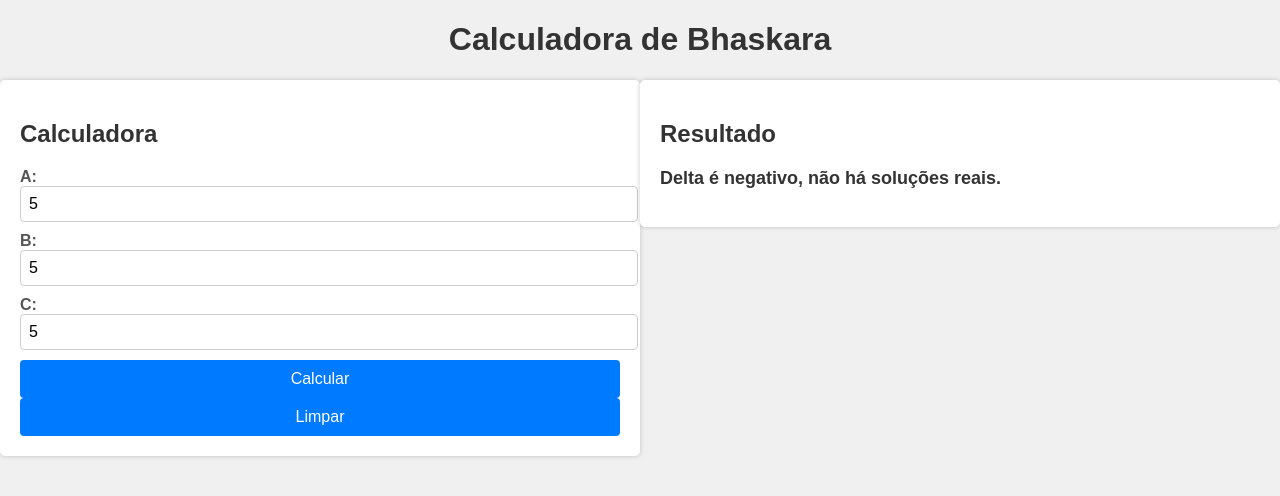
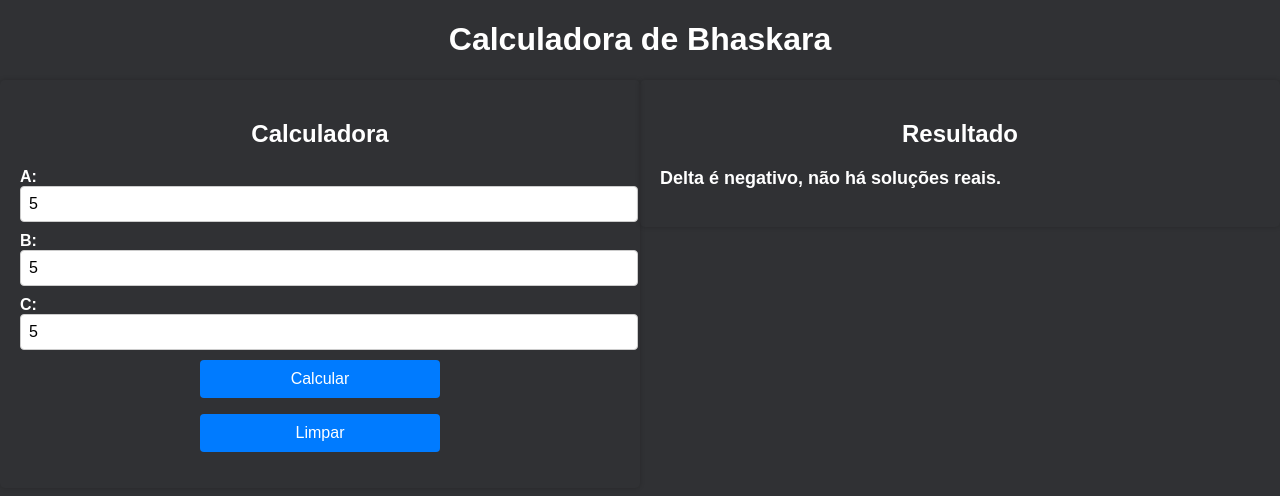
Before and after one commit to MarceloTadini/Bhaskara, a plain HTML site: page index.html in a window 1280 px wide. Both pictures are taken after typing "5", "5", "5" into the empty fields and a click on the button "Calcular". Drawn offline with Linux system fonts and the light colour scheme.

Commit message:
Final project

```diff
--- /dev/null
+++ b/calcula.js
@@ -0,0 +1,40 @@
+// Espera até que o DOM esteja completamente carregado para garantir que os elementos estejam disponíveis
+document.addEventListener('DOMContentLoaded', function () {
+    event.preventDefault(); // Evita o comportamento padrão de envio do formulário
+    // Selecionando cada elemento do form e jogando dentro de uma variável
+    const calculateButton = document.getElementById('calcular'); // Botão de cálculo
+    const cleanButton = document.getElementById('limpar');     // Botão de limpar
+    const resultElement = document.getElementById('resultado'); // Elemento onde o resultado será exibido
+    const bhaskaraForm = document.getElementById('bhaskaraForm');  // Formulário que contém os campos
+
+    // Adiciona um ouvinte de evento para o clique no botão "Calcular"
+    calculateButton.addEventListener('click', function () {
+        // Obtém os valores dos inputs e converte em números de ponto flutuante
+        const a = parseFloat(document.getElementById('a').value);
+        const b = parseFloat(document.getElementById('b').value);
+        const c = parseFloat(document.getElementById('c').value);
+
+        // Calcula o delta
+        const delta = b ** 2 - 4 * a * c;
+
+        // Verifica se o delta é um número válido
+        if (isNaN(delta)) {
+            resultElement.textContent = 'Preencha os campos corretamente.';
+        } else if (delta < 0) {
+            resultElement.textContent = 'Delta é negativo, não há soluções reais.';
+        } else {
+            // Calcula as raízes (x1 e x2) e exibe o resultado
+            const x1 = (-b + Math.sqrt(delta)) / (2 * a);
+            const x2 = (-b - Math.sqrt(delta)) / (2 * a);
+
+            resultElement.textContent = `X': ${x1.toFixed(2)}, X'': ${x2.toFixed(2)}`;
+        }
+    });
+
+    // Adiciona um ouvinte de evento para o clique no botão "Limpar"
+    cleanButton.addEventListener('click', function () {
+        // Reseta o formulário e limpa o elemento de resultado
+        bhaskaraForm.reset();
+        resultElement.textContent = '';
+    });
+});
--- a/index.html
+++ b/index.html
@@ -21,8 +21,10 @@
                 <label for="c">C:</label>
                 <input type="number" id="c" required>
 
-                <button type="button" id="calcular">Calcular</button>
-                <button type="button" id="limpar">Limpar</button>
+                <div class="form-buttons">
+                    <button type="button" id="calcular">Calcular</button>
+                    <button type="button" id="limpar">Limpar</button>
+                </div>
             </form>
         </div>
         <div class="column">
@@ -30,37 +32,6 @@
             <p id="resultado"></p>
         </div>
     </div>
-    <script>
-        document.addEventListener('DOMContentLoaded', function () {
-            const calcularButton = document.getElementById('calcular');
-            const limparButton = document.getElementById('limpar');
-            const resultadoElement = document.getElementById('resultado');
-            const bhaskaraForm = document.getElementById('bhaskaraForm');
-
-            calcularButton.addEventListener('click', function () {
-                const a = parseFloat(document.getElementById('a').value);
-                const b = parseFloat(document.getElementById('b').value);
-                const c = parseFloat(document.getElementById('c').value);
-
-                const delta = b ** 2 - 4 * a * c;
-
-                if (isNaN(delta)) {
-                    resultadoElement.textContent = 'Preencha os campos corretamente.';
-                } else if (delta < 0) {
-                    resultadoElement.textContent = 'Delta é negativo, não há soluções reais.';
-                } else {
-                    const x1 = (-b + Math.sqrt(delta)) / (2 * a);
-                    const x2 = (-b - Math.sqrt(delta)) / (2 * a);
-
-                    resultadoElement.textContent = `X': ${x1.toFixed(2)}, X'': ${x2.toFixed(2)}`;
-                }
-            });
-
-            limparButton.addEventListener('click', function () {
-                bhaskaraForm.reset();
-                resultadoElement.textContent = '';
-            });
-        });
-    </script>
+    <script src="/calcula.js"></script>
 </body>
 </html>
--- a/styles.css
+++ b/styles.css
@@ -3,7 +3,8 @@ body {
     font-family: Arial, sans-serif;
     margin: 0;
     padding: 0;
-    background-color: #f0f0f0;
+    background-color: #303134;
+    color: white;
 }
 
 .container {
@@ -16,20 +17,17 @@ body {
 .column {
     flex: 1;
     padding: 20px;
-    background-color: #fff;
     box-shadow: 0 0 5px rgba(0, 0, 0, 0.2);
     border-radius: 5px;
 }
 
 h1 {
     text-align: center;
-    color: #333;
 }
 
-h2 {
-    color: #333;
+h2{
+    text-align: center;
 }
-
 /* Estilos do formulário */
 form {
     display: flex;
@@ -38,7 +36,6 @@ form {
 
 label {
     font-weight: bold;
-    color: #555;
 }
 
 input[type="number"] {
@@ -50,6 +47,12 @@ input[type="number"] {
     font-size: 16px;
 }
 
+.form-buttons{
+    display: flex;
+    flex-direction: column;
+    align-items: center;
+}
+
 button {
     padding: 10px;
     background-color: #007bff;
@@ -58,16 +61,18 @@ button {
     border-radius: 4px;
     cursor: pointer;
     font-size: 16px;
+    width: 15rem;
+    margin-bottom: 1rem;
 }
 
 button:hover {
     background-color: #0056b3;
+    transition: .4s;
 }
 
 /* Estilos do resultado */
 #resultado {
     font-size: 18px;
     font-weight: bold;
-    color: #333;
     margin-top: 10px;
 }
```
